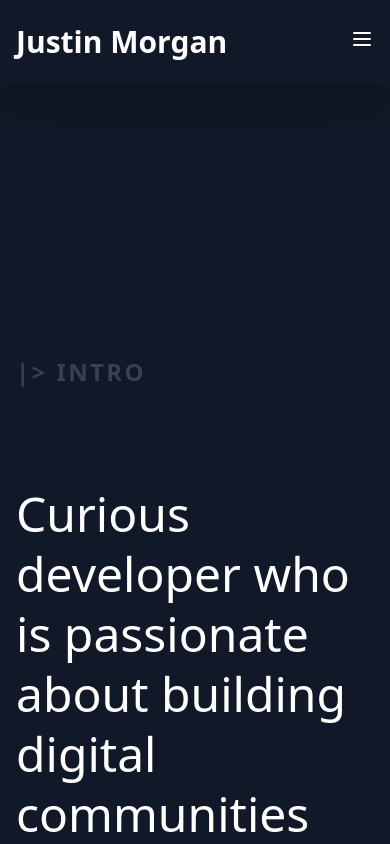
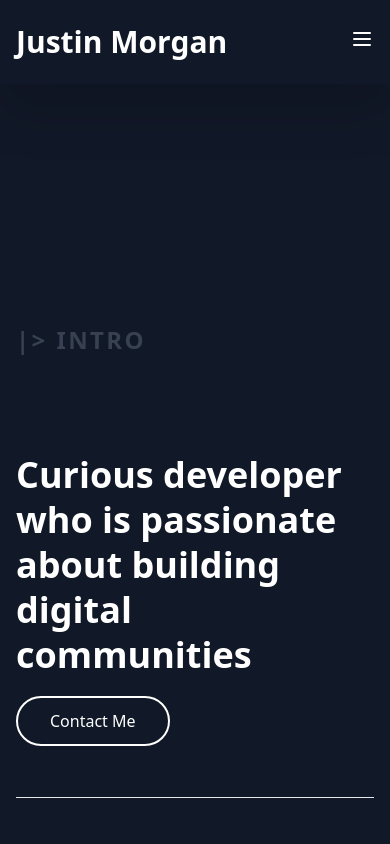
Before and after one commit to justin-m-morgan/justin-m-morgan.github.io, a Next.js app: page / in a window 390 px wide. Shown: the top 844 px of the page. Built offline with nearby package versions, Linux system fonts and the light colour scheme; some icons are missing.

Commit message:
:iphone:  Tinker with mobile styles

```diff
--- a/components/Footer.tsx
+++ b/components/Footer.tsx
@@ -1,5 +1,4 @@
 import { useState } from 'react';
-import Card from './Card';
 import ContactForm from './ContactForm';
 import Modal from './Modal';
 import { Dev, Github, Linkedin, Twitter } from './SocialMedia';
@@ -28,7 +27,7 @@ const Footer = () => {
                     <ContactForm />
                 </Modal>
 
-                <h4 className="text-lg mt-0  text-blueGray-600">Find me on any of these platforms</h4>
+                <h4 className="text-center text-lg text-gray-50">Find me on any of these platforms</h4>
 
                 <div className="lg:mb-0 flex space-x-4">
                     {icons.map((Icon, i) => (
--- a/components/Section.tsx
+++ b/components/Section.tsx
@@ -5,7 +5,7 @@ interface SectionProps {
     heading?: string;
 }
 const Section = ({ className, children, heading, id }: SectionProps) => (
-    <section id={id} className="text-white px-4 md:px-18 lg:px-48 pt-32">
+    <section id={id} className="text-white px-4 md:px-18 lg:px-48 pt-24">
         {heading && (
             <h2 className={`text-2xl lg:text-4xl text-gray-700 font-bold uppercase tracking-widest pb-16 ${className}`}>
                 {headingDecorator(heading)}
--- a/sections/IndexIntro.tsx
+++ b/sections/IndexIntro.tsx
@@ -2,7 +2,7 @@ import { ButtonInternalLink } from '../components/Button';
 
 const IndexIntro = () => (
     <>
-        <p className="text-5xl lg:text-7xl py-8 max-w-xl lg:max-w-4xl leading-tight">
+        <p className="text-4xl lg:text-7xl py-8 max-w-xl lg:max-w-4xl font-bold leading-tight">
             Curious developer who is passionate about building digital communities
         </p>
 
```
